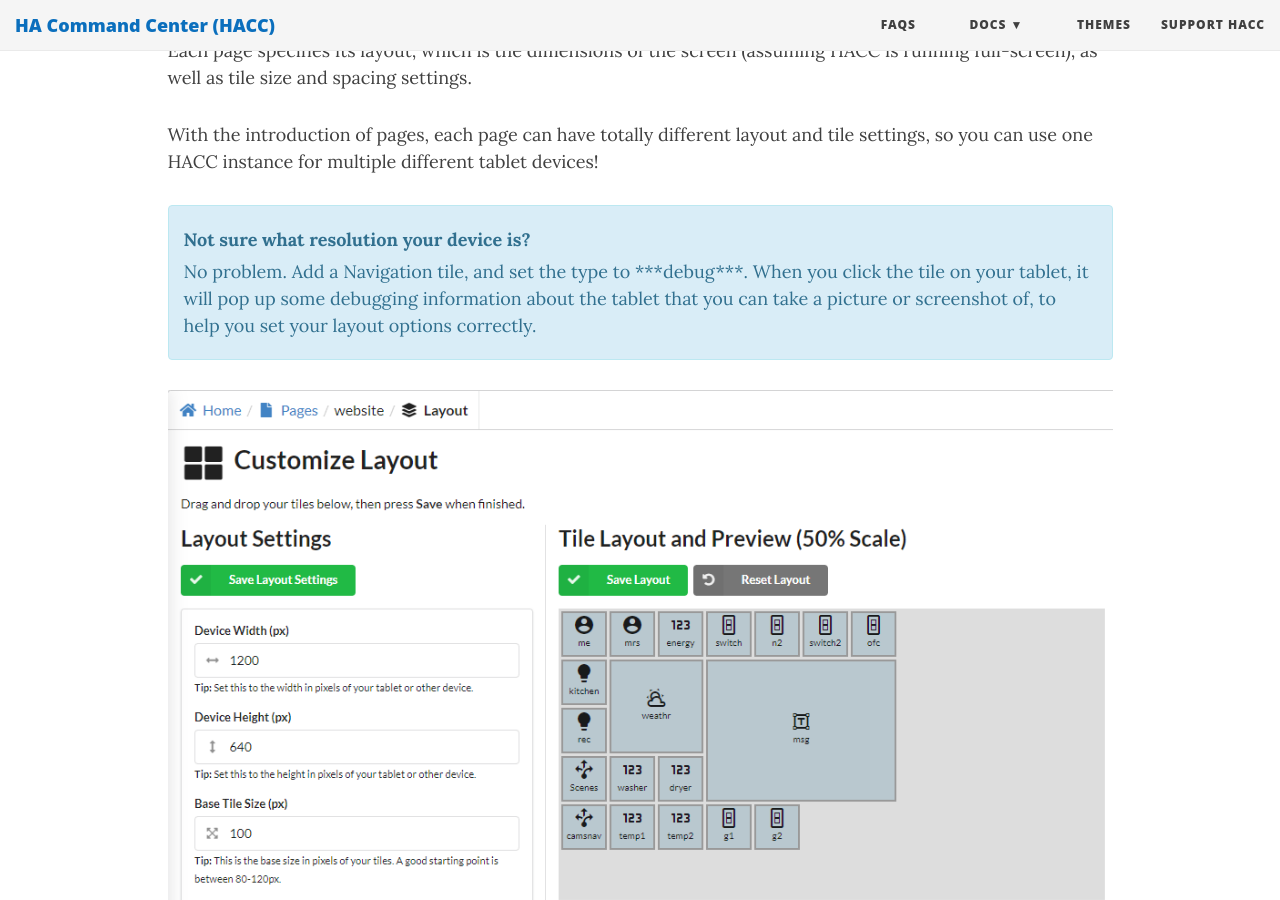
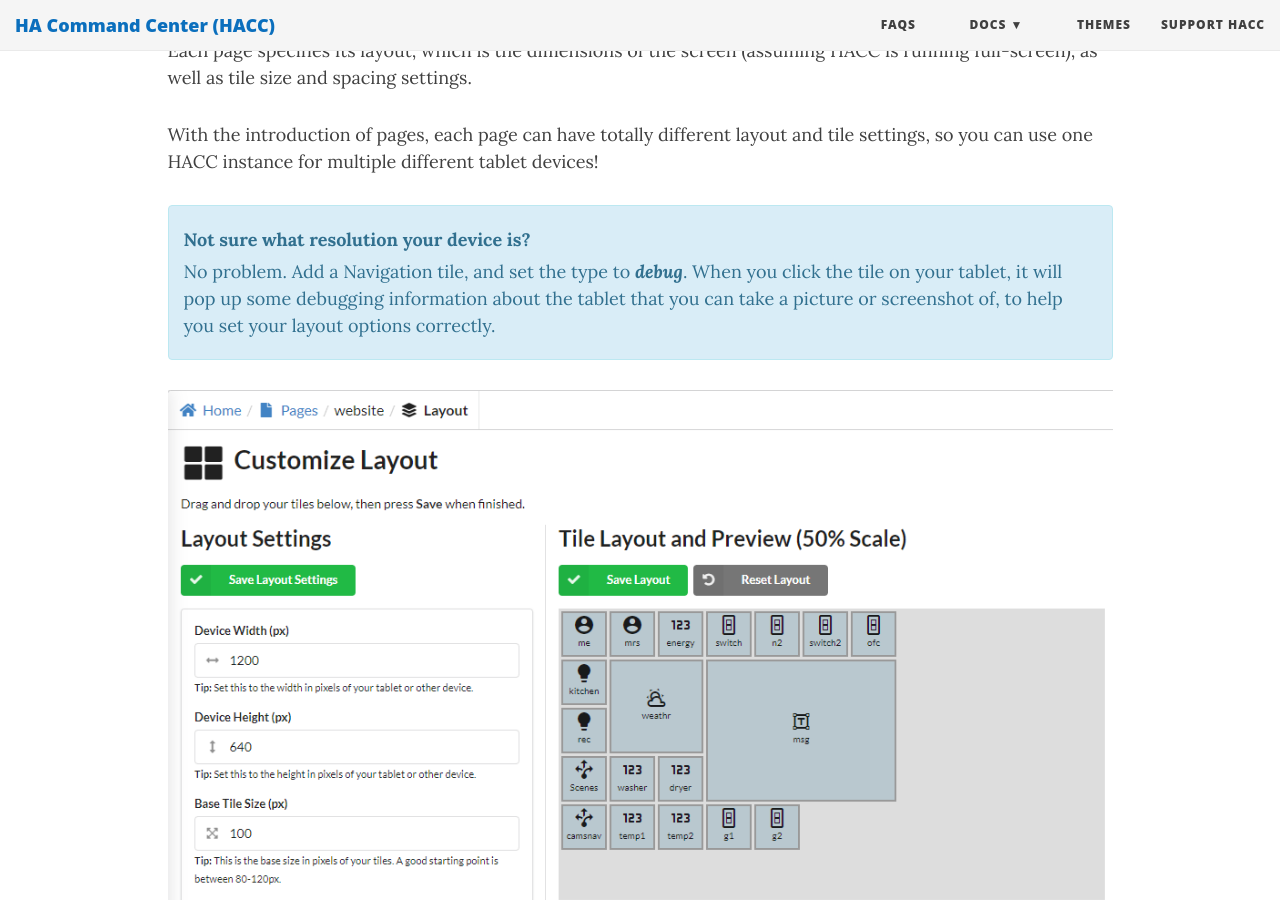
Before and after one commit to qJake/hacc.dev, a Jekyll site: the page built from usage.md, in a window 1280 px wide and 900 px high, scrolled down 5891 px. Built offline with Jekyll 4.4.1, drawn with Linux system fonts in a browser that asks for light colours; nearby versions of some CDN libraries.

Commit message:
Fix emphasis

```diff
--- a/usage.md
+++ b/usage.md
@@ -82,7 +82,7 @@
 
 <div class="alert alert-info" role="alert">
     <p><b>Not sure what resolution your device is?</b></p>
-    <p>No problem. Add a Navigation tile, and set the type to ***debug***. When you click the tile on your tablet, it will pop up some debugging information about the tablet that you can take a picture or screenshot of, to help you set your layout options correctly.</p>
+    <p>No problem. Add a Navigation tile, and set the type to <b><i>debug</i></b>. When you click the tile on your tablet, it will pop up some debugging information about the tablet that you can take a picture or screenshot of, to help you set your layout options correctly.</p>
 </div>
 
 
```
